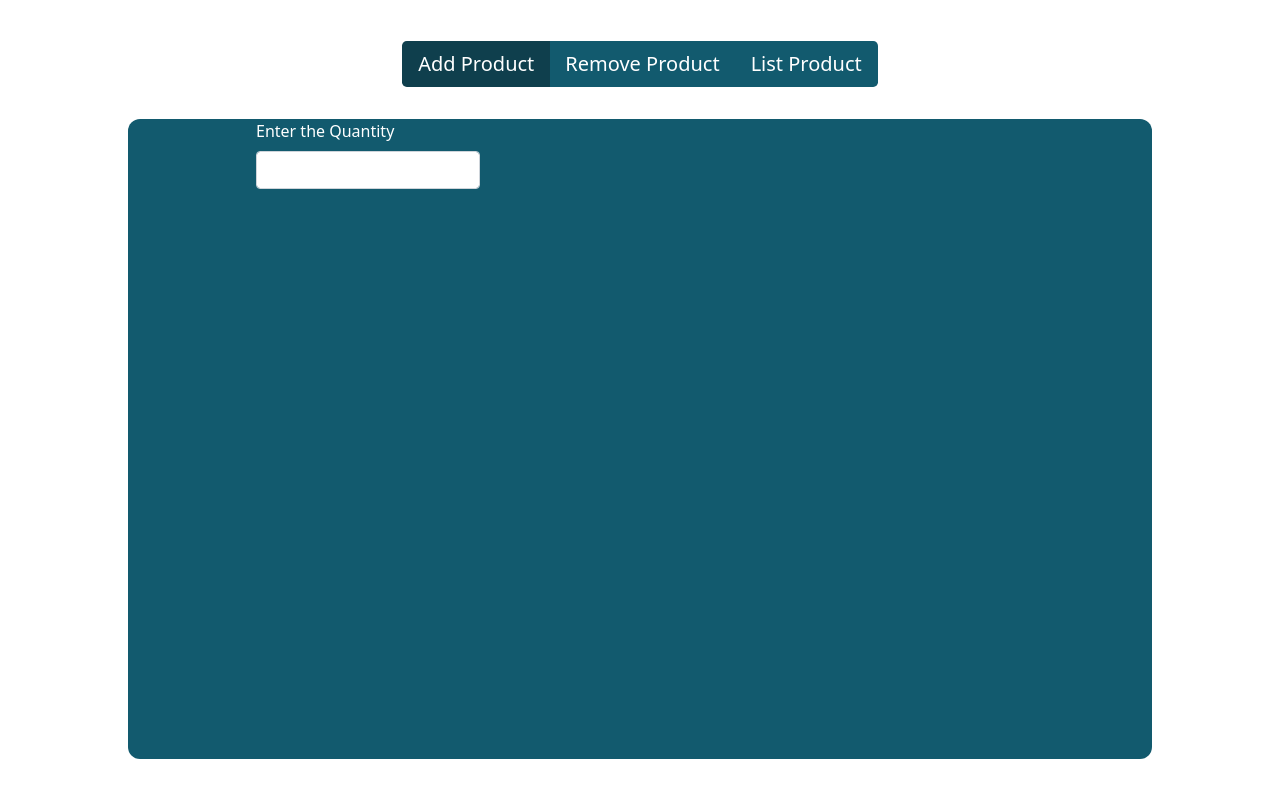
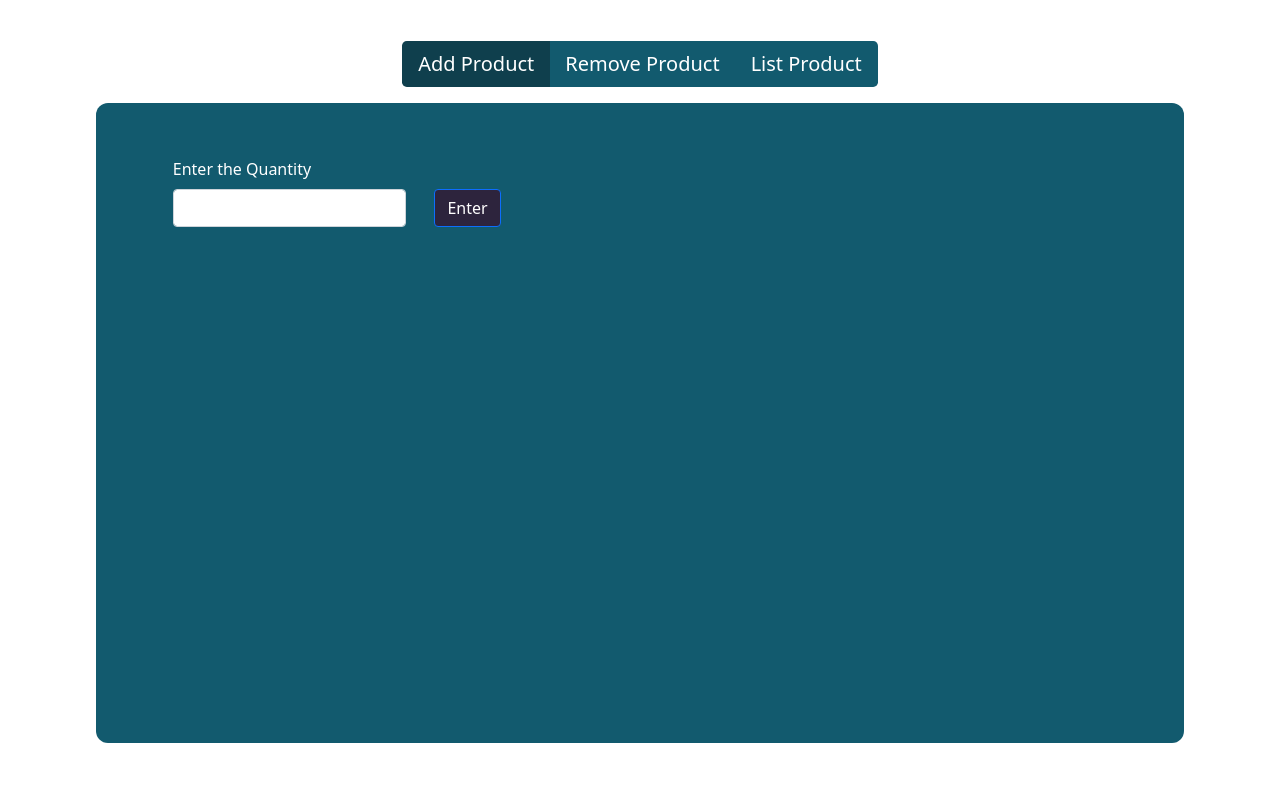
Before and after one commit to Anaskt3289/Fingent-Machine-Test, a React (Create React App) app: page / in a window 1280 px wide. Built offline with nearby package versions, Linux system fonts and the light colour scheme.

Commit message:
addProduct page design completed

```diff
--- a/src/ColourTheme/ColourTheme.scss
+++ b/src/ColourTheme/ColourTheme.scss
@@ -1,3 +1,4 @@
 $primaryColor : #125a6e;
 $secondaryColor : #0f3f4d;
 $white : #ffffff;
+$nextBtn : #2d243d ;
--- /dev/null
+++ b/src/Components/AddProduct/AddProduct.jsx
@@ -0,0 +1,58 @@
+import React, { useEffect } from 'react'
+import { Form, Button, Row, Col } from 'react-bootstrap'
+import './Styles/AddProduct.css'
+
+function AddProduct({ count }) {
+  let CountArray = []
+  for (let i = 1; i <= count; i++) {
+    CountArray.push(i)
+  }
+
+
+  return (
+    <div>
+      <Row className='addProductLabelOuter'>
+        <Col>
+          <Form.Label htmlFor="inputPassword5" className='QuantityLabel'>Product Code</Form.Label>
+        </Col>
+        <Col>
+          <Form.Label htmlFor="inputPassword5" className='QuantityLabel'>Product Name</Form.Label>
+        </Col>
+        <Col>
+          <Form.Label htmlFor="inputPassword5" className='QuantityLabel'>Quantity</Form.Label>
+        </Col>
+      </Row>
+
+      {CountArray.map((i) =>
+        <Row className='addProductTextOuter'>
+          <Col>
+            <Form.Control
+              type="text"
+              aria-describedby="passwordHelpBlock"
+              className='addProductTextbox'
+            />
+          </Col>
+
+          <Col>
+            <Form.Control
+              type="text"
+              aria-describedby="passwordHelpBlock"
+              className='addProductTextbox'
+            />
+          </Col>
+
+          <Col>
+            <Form.Control
+              type="text"
+              aria-describedby="passwordHelpBlock"
+              className='addProductTextbox'
+            />
+          </Col>
+
+        </Row>)}
+
+    </div>
+  )
+}
+
+export default AddProduct
--- /dev/null
+++ b/src/Components/AddProduct/Styles/AddProduct.css
@@ -0,0 +1,8 @@
+.addProductTextOuter {
+  margin-top: 3%;
+}
+
+.addProductLabelOuter {
+  margin-top: 5%;
+}
+/*# sourceMappingURL=AddProduct.css.map */
--- /dev/null
+++ b/src/Components/AddProduct/Styles/AddProduct.scss
@@ -0,0 +1,7 @@
+.addProductTextOuter{
+    margin-top: 3%;
+}
+
+.addProductLabelOuter{
+    margin-top: 5%;
+}
--- a/src/Components/GetQuantity/GetQuantity.jsx
+++ b/src/Components/GetQuantity/GetQuantity.jsx
@@ -1,17 +1,29 @@
-import React from 'react'
-import {Form} from 'react-bootstrap'
+import React, { useState } from 'react'
+import { Form, Button } from 'react-bootstrap'
+import AddProduct from '../AddProduct/AddProduct'
 import './Styles/GetQuantity.css'
 
 function GetQuantity() {
+
+  const [count, setCount] = useState()
+  const [countSubmit, setCountSubmit] = useState(false)
+
   return (
-    <div className='QuantityOuterBox'>
+    <div className='AddRemoveProduct'>
       <Form.Label htmlFor="inputPassword5" className='QuantityLabel'>Enter the Quantity</Form.Label>
-      <Form.Control
-        type="number"
-        aria-describedby="passwordHelpBlock"
-        className='QuantityTextbox'
-      />
-
+      <div className='QuantityOuter'>
+        <Form.Control
+          type="number"
+          aria-describedby="passwordHelpBlock"
+          className='QuantityTextbox'
+          onChange={(e) => {
+            setCount(e.target.value)
+            setCountSubmit(false)
+          }}
+        />
+        <Button className='NextBtn' onClick={() => setCountSubmit(true)}>Enter</Button>
+      </div>
+      {count && countSubmit ? <AddProduct count={count} /> : ''}
     </div>
   )
 }
--- a/src/Components/GetQuantity/Styles/GetQuantity.css
+++ b/src/Components/GetQuantity/Styles/GetQuantity.css
@@ -1,10 +1,15 @@
-.QuantityOuterBox {
-  width: 80%;
+.AddRemoveProduct {
+  width: 85%;
   height: 80vh;
-  margin: 2vh auto;
+  margin: auto;
   background-color: #125a6e;
   border-radius: 12px;
-  padding-left: 10%;
+  padding: 2% 6%;
+  overflow-y: scroll;
+}
+
+.AddRemoveProduct::-webkit-scrollbar {
+  display: none;
 }
 
 .QuantityTextbox {
@@ -13,5 +18,27 @@
 
 .QuantityLabel {
   color: #ffffff;
+  margin-top: 3%;
+}
+
+.QuantityOuter {
+  display: -webkit-box;
+  display: -ms-flexbox;
+  display: flex;
+}
+
+.NextBtn {
+  background-color: #2d243d;
+  margin-left: 3%;
+}
+
+.NextBtn:hover,
+.NextBtn:focus,
+.NextBtn:active,
+.NextBtn.active {
+  background-color: #0f3f4d;
+  outline: none;
+  -webkit-box-shadow: none;
+          box-shadow: none;
 }
 /*# sourceMappingURL=GetQuantity.css.map */
--- a/src/Components/GetQuantity/Styles/GetQuantity.scss
+++ b/src/Components/GetQuantity/Styles/GetQuantity.scss
@@ -1,19 +1,43 @@
-@import '../../../ColourTheme/ColourTheme.scss' ;
+@import '../../../ColourTheme/ColourTheme.scss';
 
-.QuantityOuterBox{
-    width: 80%;
+.AddRemoveProduct {
+    width: 85%;
     height: 80vh;
-    margin: 2vh auto;
+    margin:auto;
     background-color: $primaryColor;
     border-radius: 12px;
-    padding-left: 10%;
+    padding:2% 6%;
+    overflow-y: scroll;
 }
 
-.QuantityTextbox{
+.AddRemoveProduct::-webkit-scrollbar{
+    display: none;
+}
+
+.QuantityTextbox {
     width: 25%;
 
 }
 
-.QuantityLabel{
+.QuantityLabel {
     color: $white;
+    margin-top: 3%;
 }
+
+.QuantityOuter {
+    display: flex;
+}
+
+.NextBtn {
+    background-color: $nextBtn;
+    margin-left: 3%;
+}
+
+.NextBtn:hover,
+.NextBtn:focus,
+.NextBtn:active,
+.NextBtn.active {
+    background-color: $secondaryColor;
+    outline: none;
+    box-shadow: none;
+}
```
Also changed, not shown: 2 other files (tests, documents, lock files or other folders).
